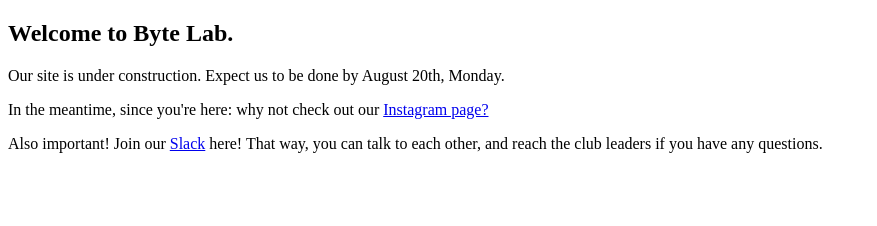
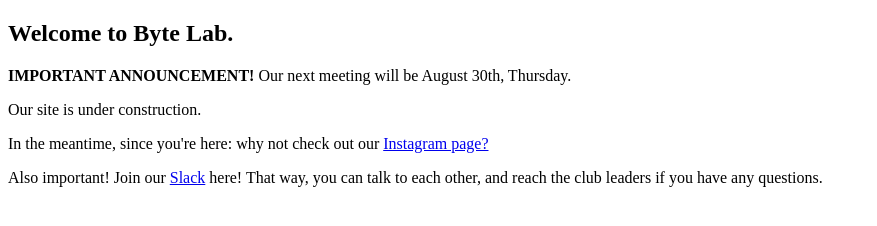
Before and after one commit to bytelab-club/website, a Gatsby site: page / in a window 1280 px wide. Shown: the whole page, without its empty margins (0-877 px from the left). Built offline with nearby package versions, Linux system fonts and the light colour scheme; Gatsby itself is replaced by a stand-in of ours.

Commit message:
Added announcement

```diff
--- a/src/pages/index.js
+++ b/src/pages/index.js
@@ -4,8 +4,8 @@
 const IndexPage = () => (
   <div>
     <h2>Welcome to Byte Lab.</h2>
-    <p>Our site is under construction. Expect us to be
-        done by August 20th, Monday.</p>
+    <p><b>IMPORTANT ANNOUNCEMENT!</b> Our next meeting will be August 30th, Thursday.</p>
+    <p>Our site is under construction.</p>
     <p>In the meantime, since you're here: why not
         check out our <a href="https://www.instagram.com/bytelaboratory">
         Instagram page?</a></p>
```
